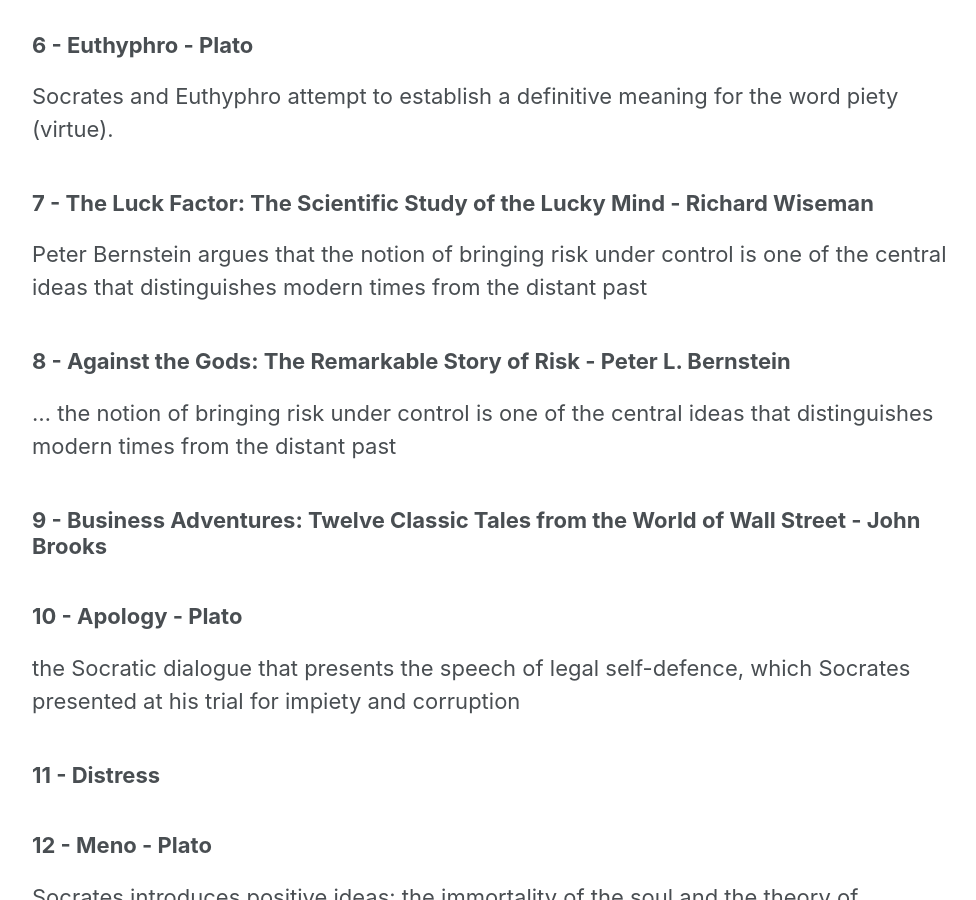
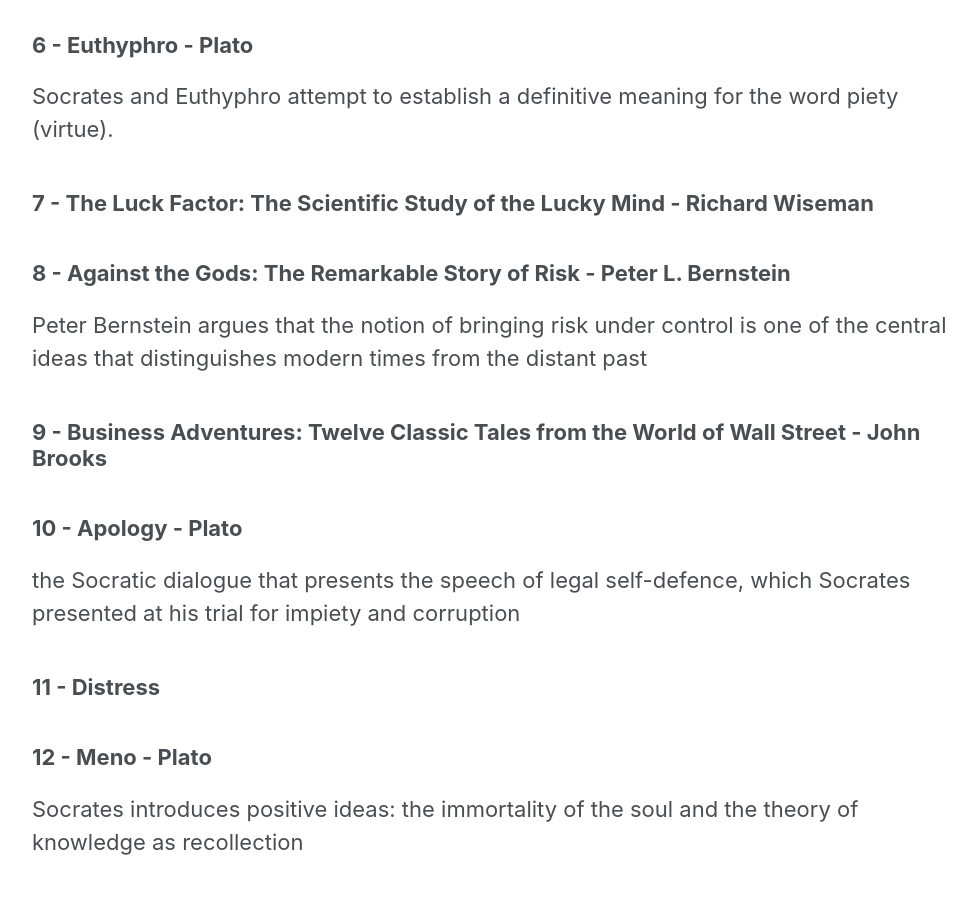
Before and after one commit to ADGEfficiency/adgefficiency.github.io, a Jekyll site: the page built from _pages/reading_list.md, in a window 1280 px wide and 900 px high, scrolled down 3150 px. Shown: the whole window, without its empty margins (290-1266 px from the left). Built offline with Jekyll 4.4.1, drawn with Linux system fonts in a browser that asks for light colours; nearby versions of some CDN libraries.

Commit message:
drafting

```diff
--- a/_pages/reading_list.md
+++ b/_pages/reading_list.md
@@ -96,11 +96,9 @@
 
 ### 7 - The Luck Factor: The Scientific Study of the Lucky Mind - Richard Wiseman
 
-Peter Bernstein argues that the notion of bringing risk under control is one of the central ideas that distinguishes modern times from the distant past
-
 ### 8 - Against the Gods: The Remarkable Story of Risk - Peter L. Bernstein
 
-... the notion of bringing risk under control is one of the central ideas that distinguishes modern times from the distant past
+Peter Bernstein argues that the notion of bringing risk under control is one of the central ideas that distinguishes modern times from the distant past
 
 ### 9 - Business Adventures: Twelve Classic Tales from the World of Wall Street - John Brooks
 
```
